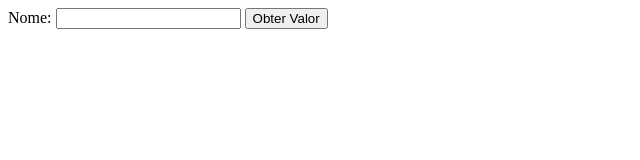
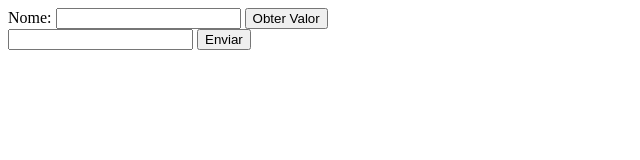
Before and after one commit to davidjun10r/calculos-trabalhistas, a plain HTML site: page index.html in a window 1280 px wide. Shown: the whole page, without its empty margins (0-640 px from the left). Drawn offline with Linux system fonts and the light colour scheme.

Commit message:
Update index.html

```diff
--- a/index.html
+++ b/index.html
@@ -19,6 +19,17 @@
             document.write("O valor do input é: " + valor);
         }
     </script>
+
+    <form action="">
+      <input type="text" id="name" name="name">
+      <input type="submit" value="Enviar">
+    </form>
+    <script>
+    var input = document.querySelector("#name");
+    var texto = input.value;
+    console.log(texto);
+    </script>
+
 </body>
 
 </html>
```
